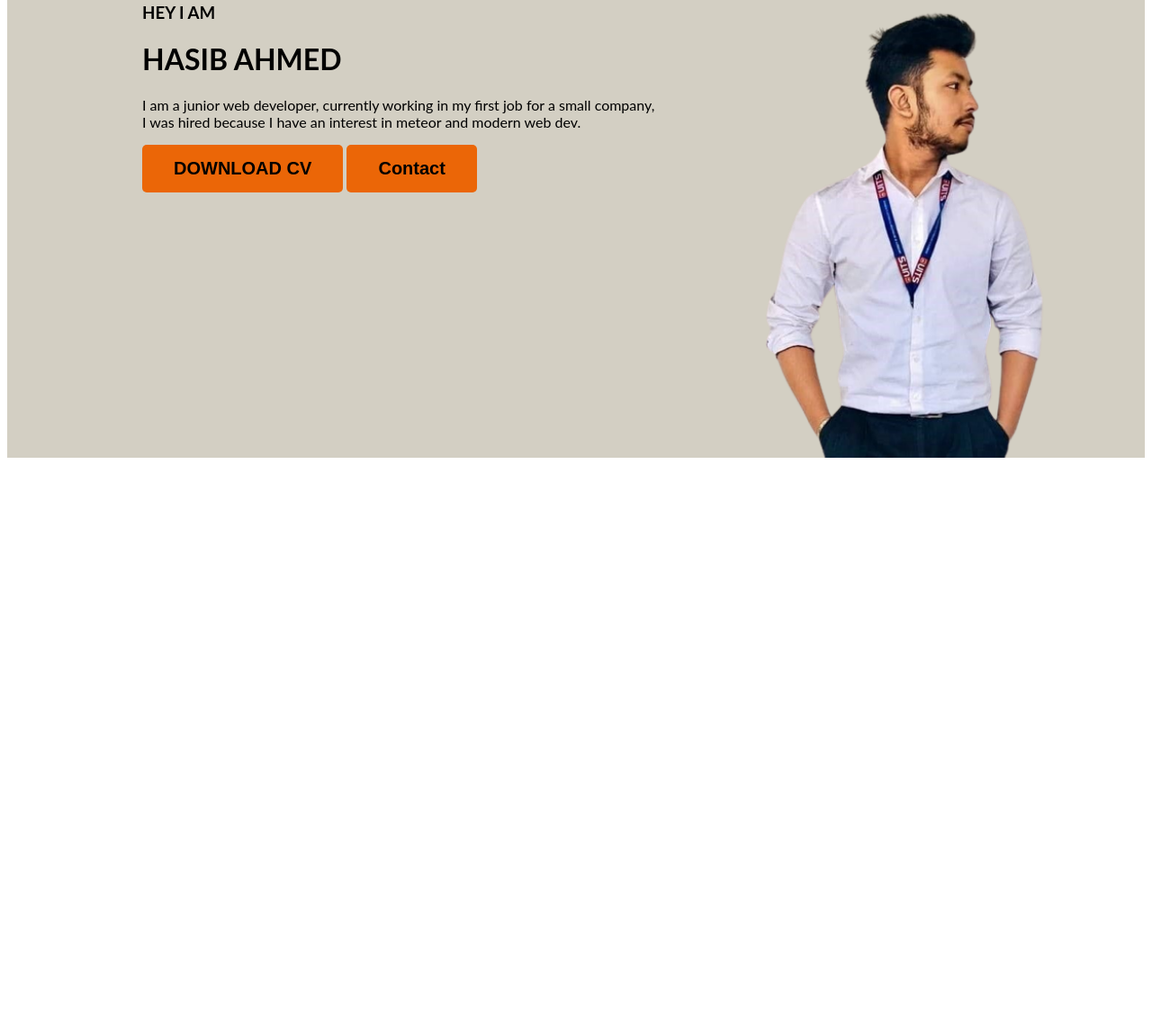
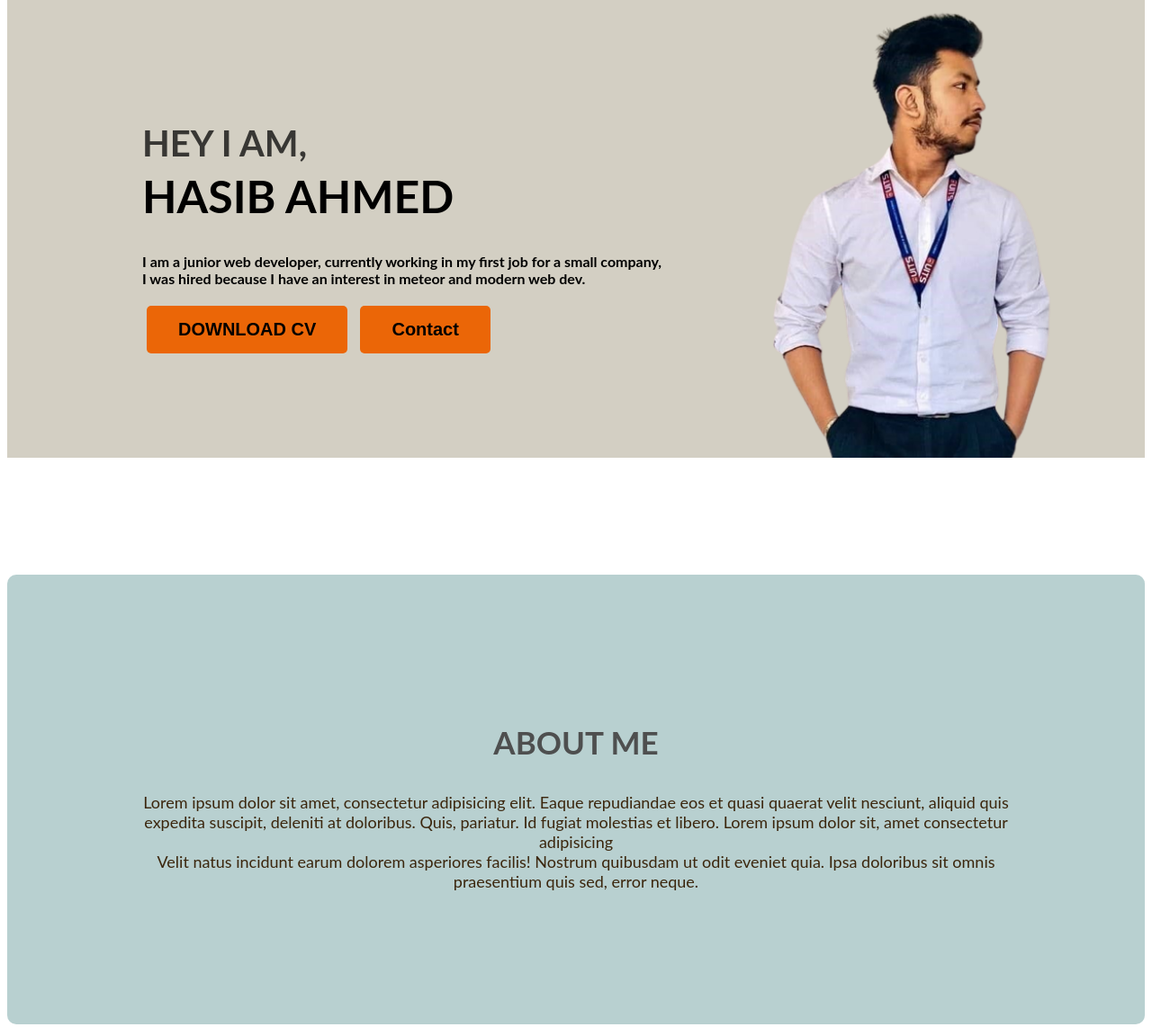
Before and after one commit to HasibAhmed265/my-portfolio-website, a plain HTML site: page index.html in a window 1280 px wide. Shown: the part 198-1340 px from the top of the page at 90% size. Before the commit the page ends 800 px from the top, so only its background shows below. Drawn offline with Linux system fonts and the light colour scheme.

Commit message:
created new things

```diff
--- a/index.html
+++ b/index.html
@@ -22,9 +22,9 @@
         </nav>
         <div class="banner">
             <div>
-                <h3 class="banner-greeting">HEY I AM</h3>
+                <h3 class="banner-greeting">HEY I AM,</h3>
                 <h1 class="banner-title">HASIB AHMED</h1>
-                <p>
+                <p class="short">
                     I am a junior web developer, currently working in my first job for a small company, <br>I was hired because I have an interest in meteor and modern web dev.</p>
                     <button class="btn-primary">DOWNLOAD CV</button>
                     <button class="btn-primary">Contact</button>
@@ -34,7 +34,13 @@
 
     </header>
     <main>
-
+        <section class="about">
+            <h3 class="section-title">ABOUT ME</h3>
+            <p class="section-description">
+                Lorem ipsum dolor sit amet, consectetur adipisicing elit. Eaque repudiandae eos et quasi quaerat velit nesciunt, aliquid quis <br>expedita suscipit, deleniti at doloribus. Quis, pariatur. Id fugiat molestias et libero. Lorem ipsum dolor sit, amet consectetur adipisicing <br>
+                 Velit natus incidunt earum dolorem asperiores facilis! Nostrum quibusdam ut odit eveniet quia. Ipsa doloribus sit omnis praesentium quis sed, error neque.
+            </p>
+        </section>
     </main>
     <footer>
 
--- a/styles/portfolio.css
+++ b/styles/portfolio.css
@@ -5,6 +5,9 @@ font-family: 'Lato', sans-serif;
 }
 .text-primary{
     color: rgb(235, 102, 7);
+}
+.short{
+    font-weight: bold;
 }
 .btn-primary{
     background-color:rgb(235, 102, 7) ;
@@ -14,6 +17,7 @@ font-family: 'Lato', sans-serif;
     font-size: 20px;
     font-weight: bold;
     padding: 15px 35px;
+    margin: 5px;
 }
 nav{
     display: flex;
@@ -47,9 +51,37 @@ nav a{
     background-color: rgba(209, 204, 191, 0.938);
 }
 .banner{
-    margin: 30px 30px 30px 150px;
+    margin: 30px 30px 0px 150px;
     display: flex;
+    align-items: center;
 }
 .banner .profile-pic{
     width: 500px;
 }
+.banner-greeting{
+    font-size: 40px;
+    color: rgba(0, 0, 0, 0.733);
+    margin-bottom: 0px;
+}
+.banner-title{
+    font-size: 50px;
+    font-weight: bold;
+    margin-top: 5px;
+}
+.about{
+    padding: 130px;
+    border-radius: 10px;
+    background-color: rgba(162, 194, 194, 0.76);
+    margin: 130px 0px;
+}
+.section-title{
+    color: rgba(15, 2, 2, 0.623);
+    text-align: center;
+    font-size: 35px;
+    font-weight: bold;
+}
+.section-description{
+    color: rgb(59, 38, 13);
+    text-align: center;
+    font-size: 18px;
+}
```
